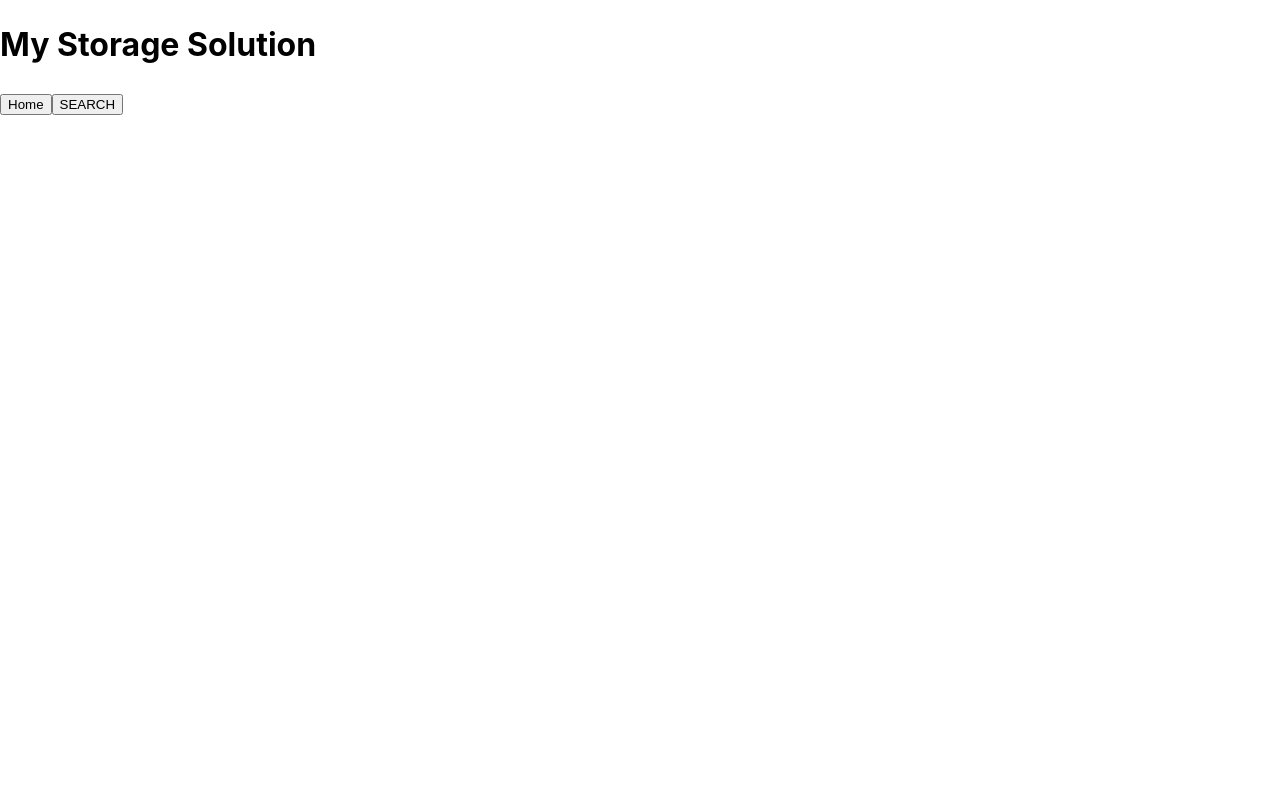
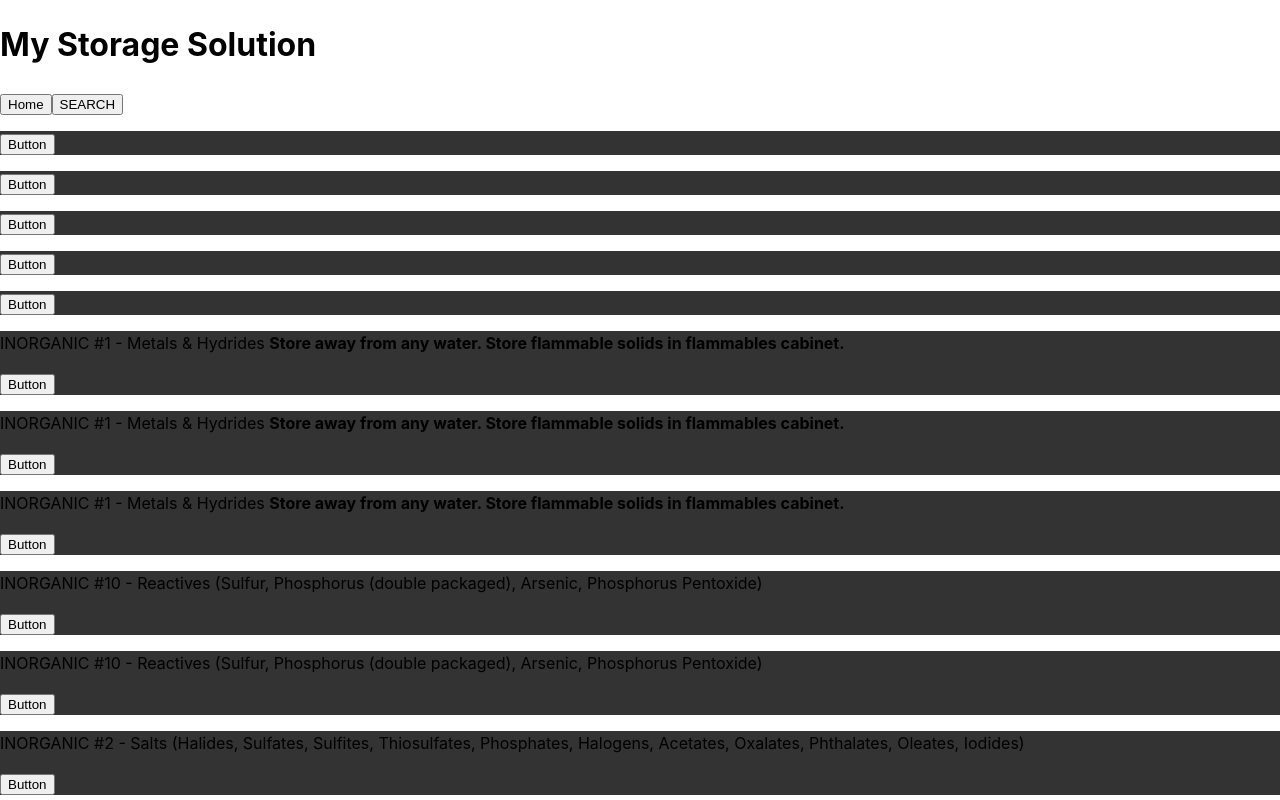
Before and after one commit to RBLutsky/chemical-storage-solution, a React (Create React App) app in the folder client/: page /inventory in a window 1280 px wide. Shown: the top 800 px of the page. Built offline with nearby package versions, Linux system fonts and the light colour scheme.

Commit message:
show cards for ALL 50 categories, no list items

```diff
--- a/client/src/Components/App.js
+++ b/client/src/Components/App.js
@@ -113,7 +113,10 @@ class App extends Component {
 
                     <Route path='/chemical' render={(props) => <ChemicalPage {...props} addToInventory={this.addToInventory}/>}
                     />
-                    <Route path='/inventory' render={(props) => <InventoryPage {...props} deleteItem={this.deleteItem} inventory={this.state.inventory} />} />
+                    <Route path='/inventory' render={(props) => <InventoryPage {...props}
+                        deleteItem={this.deleteItem}
+                        categories={this.state.categories}
+                        inventoryByCategory={this.state.inventoryByCategory} />} />
                     <Redirect to='/' />
 
 
--- /dev/null
+++ b/client/src/Components/InventoryCard.js
@@ -0,0 +1,48 @@
+import React, { Component } from 'react';
+import InventoryItem from './InventoryItem';
+import {
+    Card, CardDeck, Button, CardHeader, CardFooter, CardBody, CardTitle, CardText
+} from 'reactstrap';
+
+
+class InventoryCard extends Component {
+
+    hasChemicals(props) {
+        const inventoryByCategory = [...this.props.inventoryByCategory];
+        // filter out empty categories
+        const fullCategories = inventoryByCategory.filter(category => category.key !== null);
+
+        console.log('FullCategories:', fullCategories)
+
+        return fullCategories;
+
+    }
+
+
+
+    render() {
+        return (
+            <div>
+                <CardDeck>
+                    {this.props.categories.map((category, i) =>
+                        <Card key={i}>
+                            <CardBody inverse style={{ backgroundColor: '#333', borderColor: '#333' }}>
+                                <CardTitle>{category['Storage Categoy']}</CardTitle>
+
+                                <CardText>{category['Category Definitions']} <b>{category["Storage Cautions"]}</b></CardText>
+
+                                {/* <InventoryItem /> */}
+
+                                <Button>Button</Button>
+
+                            </CardBody>
+                        </Card>
+                    )}
+                </CardDeck>
+            </div>
+        )
+    }
+}
+
+
+export default InventoryCard
--- /dev/null
+++ b/client/src/Components/InventoryItem.js
@@ -0,0 +1,24 @@
+// import React from 'react';
+
+// const InventoryItem = () => {
+//     return (
+//         <div>
+
+//             {/* ?? MATCH item['Storage Category'] to card index */}
+
+//             <ListGroup>
+//                 {this.props.inventoryByCategory.map((item, i) =>
+//                     <ListGroupItem key={item.Id + i} >
+//                         <h5>
+//                             <Button color="secondary" size='sm' onClick={() => this.props.deleteItem(item.Id)}>x</Button>
+
+//                             {item['Chemical Name']}
+//                         </h5>
+//                     </ListGroupItem>
+//                 )}
+//             </ListGroup>
+//         </div>
+//     )
+// }
+
+// export default InventoryItem
--- a/client/src/Components/InventoryPage.js
+++ b/client/src/Components/InventoryPage.js
@@ -3,27 +3,10 @@ import { Component } from 'react';
 import { Link } from 'react-router-dom';
 import { Button, ListGroup, ListGroupItem } from 'reactstrap';
 import _ from 'lodash';
+import InventoryItem from './InventoryItem';
+import InventoryCard from './InventoryCard';
 
 class InventoryPage extends Component {
-//     constructor(props) {
-//         super(props);
-//         this.state = {
-//             inventoryByCategory: []
-//         }
-//         this.chemicalSort = this.chemicalSort.bind(this);
-//     }
-
-//     chemicalSort() {
-//         let inventory = this.props.inventory
-//         console.log('INVENTORY', inventory)
-
-//         let inventoryGroups = _.groupBy(inventory, "Storage Category");
-//         console.log('groups:', inventoryGroups)
-
-//         this.setState({ inventoryByCategory: inventoryGroups });
-//         console.log('inventoryByCategory: ', this.state.inventoryByCategory)
-//     }
-
 
     render() {
 
@@ -38,29 +21,16 @@ class InventoryPage extends Component {
                     <Button color="primary">SEARCH</Button>
                 </Link>
 
-                {/* <div className="listBox">
-                    inventory.filter((category) => {
+                <InventoryCard
+                    categories={this.props.categories}
+                    inventoryByCategory={this.props.inventoryByCategory}
+                    />
 
-                    }) */}
-
-
-
-                <ListGroup>
-                    {this.props.inventory.map((item, i) =>
-                        <ListGroupItem key={item.Id + i} >
-                            <h5>
-                                <Button color="secondary" size='sm' onClick={() => this.props.deleteItem(item.Id)}>x</Button>
-                                {item['Chemical Name']} {item['Storage Category']}
-                            </h5>
-                        </ListGroupItem>
-                    )}
-                </ListGroup>
             </div>
 
 
-            // </div>
         )
     }
- }
+}
 
 export default InventoryPage
```
